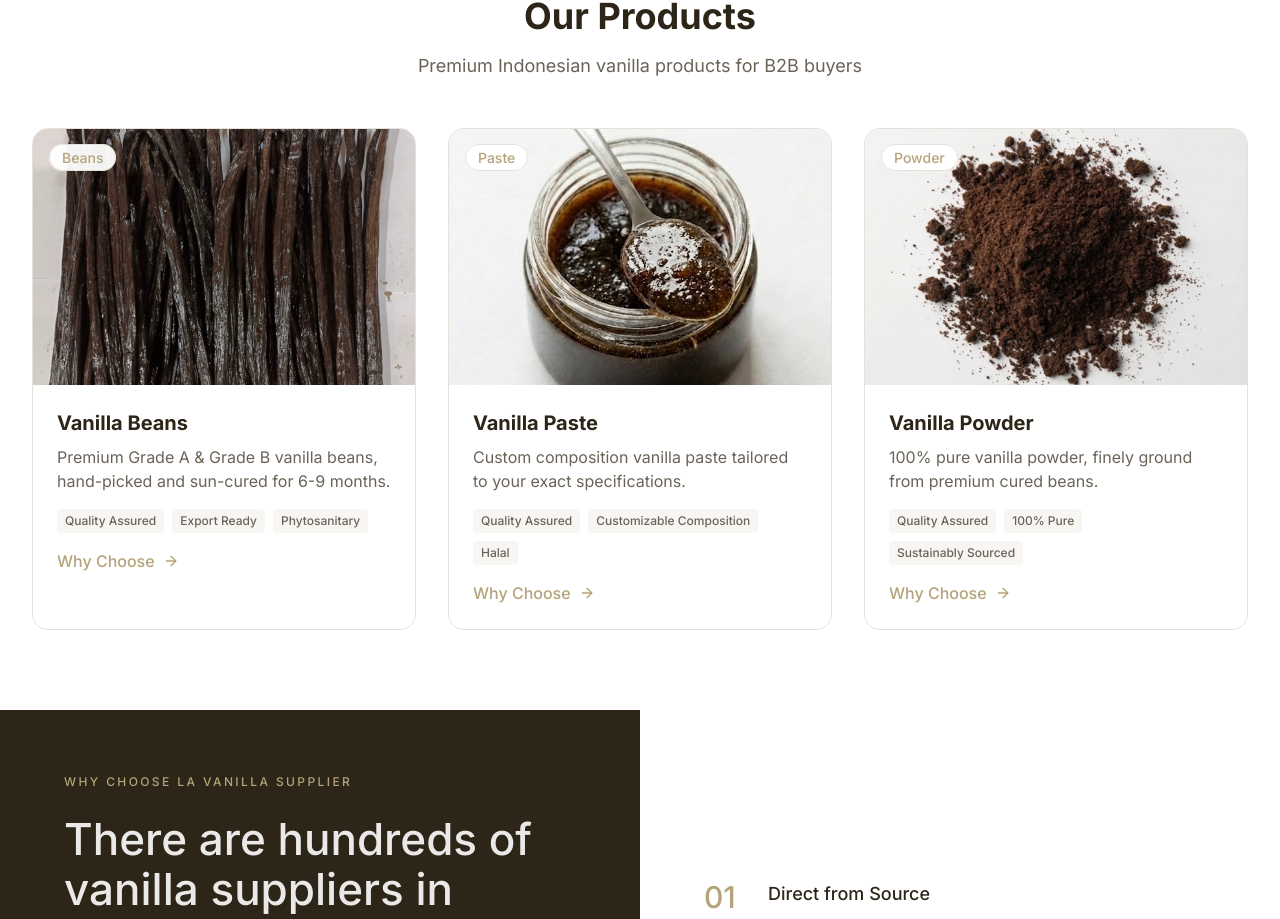
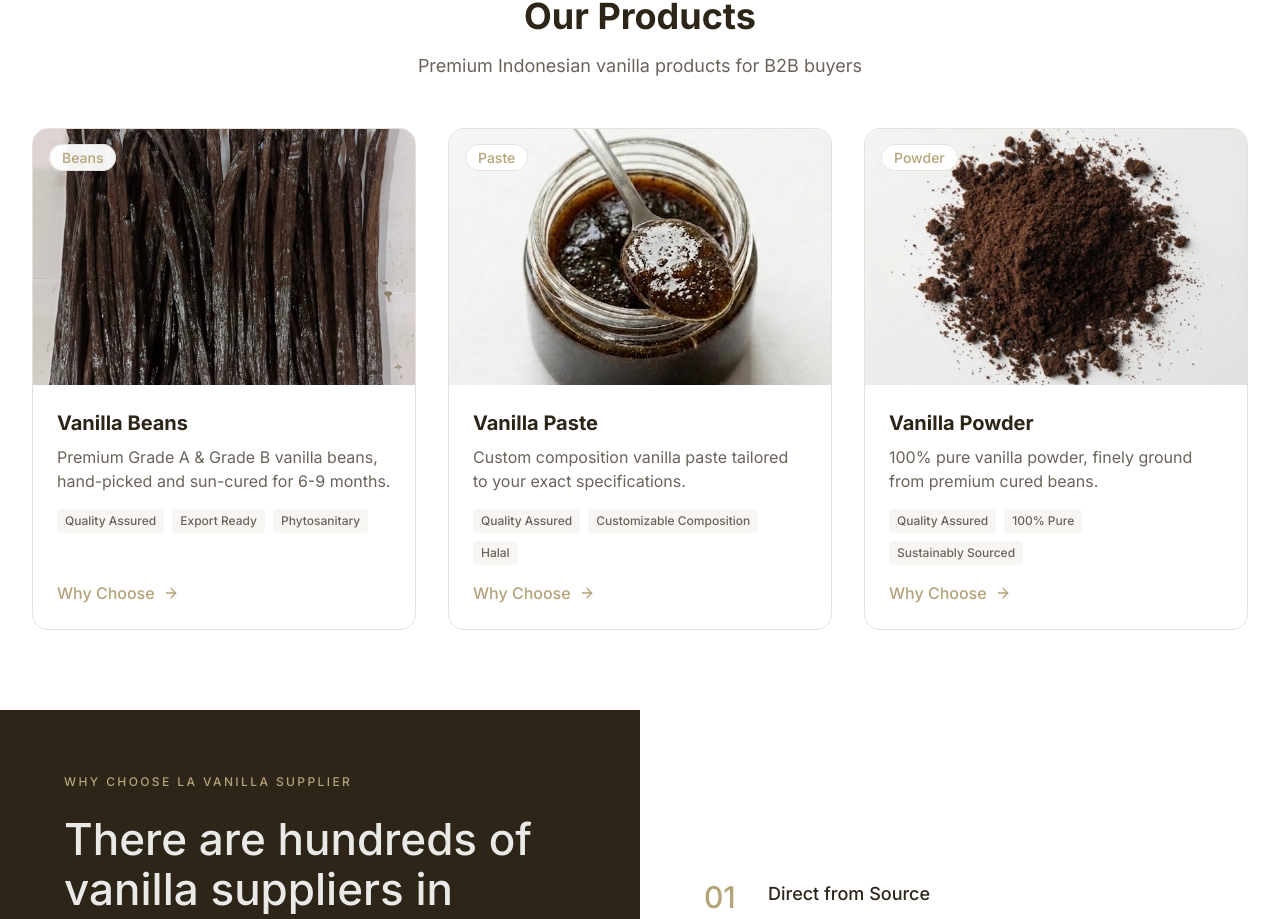
Before and after one commit to irfanmulachela-glitch/vanilla, a Next.js app: page / in a window 1280 px wide. Shown: the part 1316-2235 px from the top of the page. Built offline with nearby package versions, Linux system fonts and the light colour scheme.

Commit message:
Fix: Align product cards on homepage - Why Choose now consistent

```diff
--- a/src/components/home-page-content.tsx
+++ b/src/components/home-page-content.tsx
@@ -139,7 +139,7 @@ export function HomePageContent() {
               <Link
                 key={product.id}
                 href={`${prefix}/products/${product.slug}`}
-                className="group bg-white rounded-2xl border border-[#E5E0D8] overflow-hidden hover:shadow-lg transition-all duration-300"
+                className="group bg-white rounded-2xl border border-[#E5E0D8] overflow-hidden hover:shadow-lg transition-all duration-300 flex flex-col"
               >
                 <div className="relative h-64">
                   <Image
@@ -158,7 +158,7 @@ export function HomePageContent() {
                     </span>
                   </div>
                 </div>
-                <div className="p-6">
+                <div className="p-6 flex flex-col flex-1">
                   <h3 className="text-xl font-bold text-[#2C2518] mb-2 group-hover:text-[#B5A37A] transition-colors">
                     {product.name}
                   </h3>
@@ -173,7 +173,7 @@ export function HomePageContent() {
                       </span>
                     ))}
                   </div>
-                  <div className="flex items-center text-[#B5A37A] font-medium">
+                  <div className="flex items-center text-[#B5A37A] font-medium mt-auto">
                     {t.products.whyChoose}
                     <ArrowRight className="ml-2 w-4 h-4 group-hover:translate-x-1 transition-transform" />
                   </div>
```
